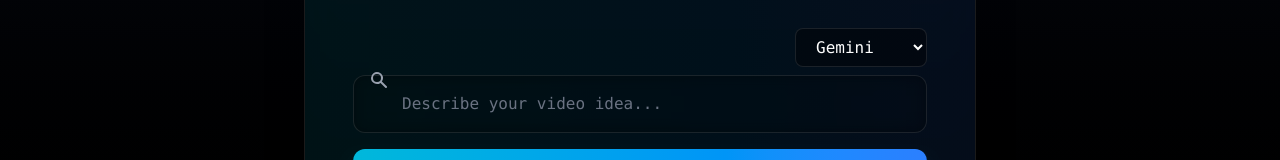
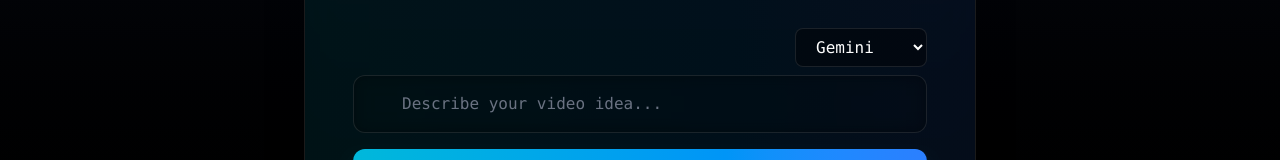
Before and after one commit to haard18/2dmation, a React (Vite) app in the folder client/: page / in a window 1280 px wide. Shown: the part 433-593 px from the top of the page. Built offline with nearby package versions, Linux system fonts and the light colour scheme.

Commit message:
Remove commented-out SVG code in PromptInput component for cleaner codebase.

```diff
--- a/client/src/components/PromptInput.tsx
+++ b/client/src/components/PromptInput.tsx
@@ -44,7 +44,7 @@
           className="w-full p-4 pl-12 bg-black/40 backdrop-blur-sm border border-white/10 text-white placeholder-gray-500 font-mono rounded-xl focus:outline-none focus:ring-2 focus:ring-cyan-400/50 focus:border-cyan-400/50 transition-all"
           whileFocus={{ scale: 1.01 }}
         />
-        <div className="absolute left-4 top-1/2 -translate-y-1/2 text-gray-400">
+        {/* <div className="absolute left-4 top-[10px] -translate-y-1/2 text-gray-400">
           <svg
             xmlns="http://www.w3.org/2000/svg"
             className="h-5 w-5"
@@ -57,7 +57,7 @@
               clipRule="evenodd"
             />
           </svg>
-        </div>
+        </div> */}
       </motion.div>
 
       <motion.button
```
